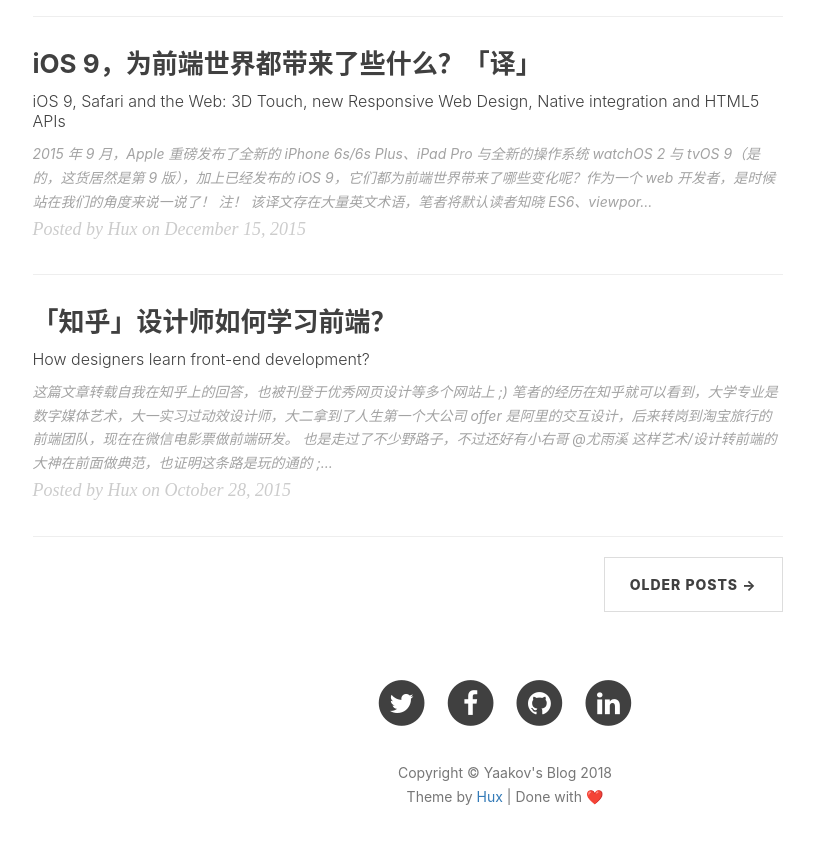
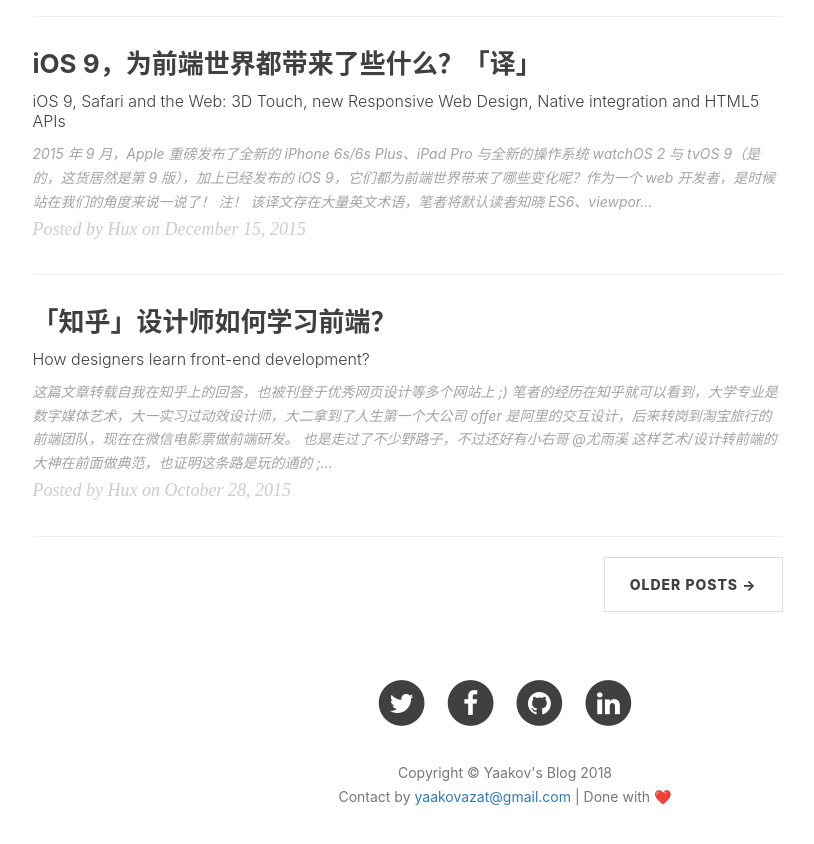
Before and after one commit to xjsdn/yaakovazat.github.io, a Jekyll site: the page built from index.html, in a window 1280 px wide and 900 px high, scrolled down 2267 px. Shown: the top 844 px of the window, without its empty margins (135-949 px from the left). Built offline with Jekyll 4.4.1, drawn with Linux system fonts in a browser that asks for light colours; nearby versions of some CDN libraries; the list of posts is cut into pages by our own code; comment, search, counter and statistics services are not loaded.

Commit message:
added email to contact

```diff
--- a/_includes/footer.html
+++ b/_includes/footer.html
@@ -82,7 +82,7 @@
                 <p class="copyright text-muted">
                     Copyright &copy; {{ site.title }} {{ site.time | date: '%Y' }}
                     <br>
-                    Theme by <a href="http://huangxuan.me">Hux</a> | Done with ❤️ <contact:yaakovazat@gmail class="com"></contact:yaakovazat@gmail>
+                    Contact by <a href="mailto:yaakovazat@gmail.com">yaakovazat@gmail.com</a> | Done with ❤️ <contact:yaakovazat@gmail class="com"></contact:yaakovazat@gmail>
                    <!-- <iframe
                         style="margin-left: 2px; margin-bottom:-5px;"
                         frameborder="0" scrolling="0" width="100px" height="20px"
```
